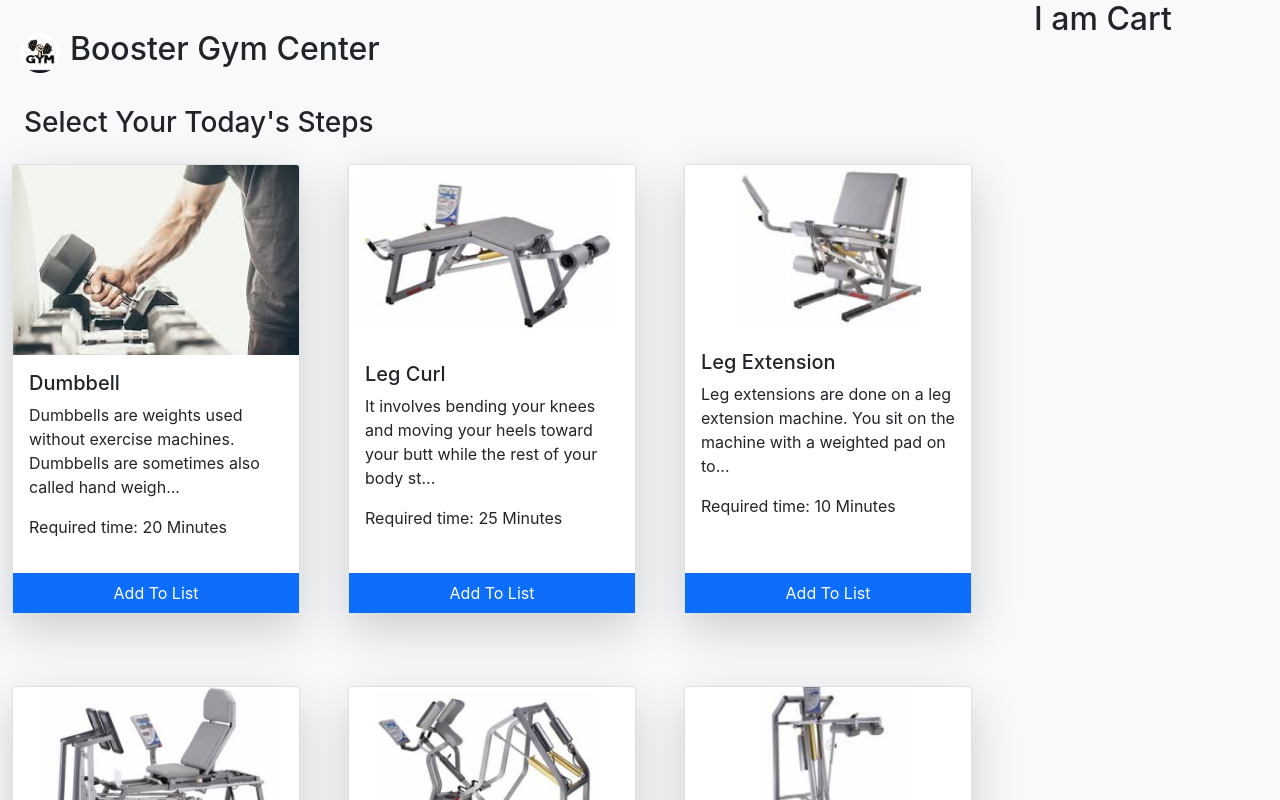
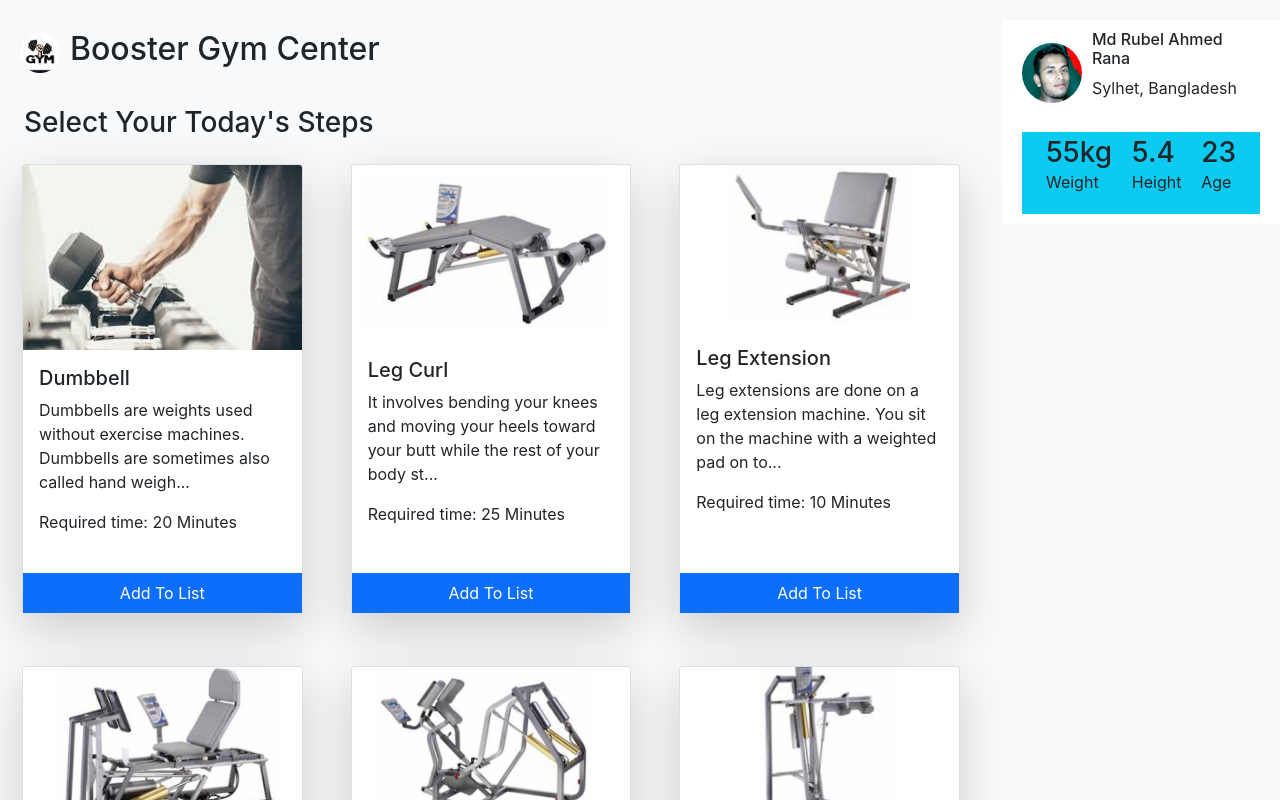
Before and after one commit to Md-Rubel-Ahmed-Rana/booster-gym-center, a React (Create React App) app: page / in a window 1280 px wide. Shown: the top 800 px of the page. Built offline with nearby package versions, Linux system fonts and the light colour scheme.

Commit message:
Profile added on cart component

```diff
--- a/src/App.css
+++ b/src/App.css
@@ -1,5 +1,8 @@
 .header-persons{
-    display: grid;
-    grid-template-columns: 4fr 1fr;
-    grid-gap: 50px;
+    display: flex;
+    grid-gap: 20px;
 }
+
+.main-section{
+    width: 1000px;
+}
--- a/src/App.js
+++ b/src/App.js
@@ -6,11 +6,11 @@ import Persons from "./components/Persons/Persons";
 function App() {
   return (
     <div className="header-persons">
-      <div>
+      <div className="main-section">
         <Header />
         <Persons />
       </div>
-      <div className="d-flex justify-content-between ">
+      <div>
           <Cart />
       </div>
 
--- a/src/components/Cart/Cart.css
+++ b/src/components/Cart/Cart.css
@@ -0,0 +1,17 @@
+.cart{
+    margin: 20px 0px;
+    padding: 10px 20px;
+    position: sticky;
+    top: 0;
+
+}
+.profile{
+    display: flex;
+    align-items: center;
+    gap: 10px;
+}
+.profile > img{
+    width: 60px;
+    height: 60px;
+    border-radius: 50%;
+}
--- a/src/components/Cart/Cart.js
+++ b/src/components/Cart/Cart.js
@@ -1,9 +1,31 @@
 import React from 'react';
+import "./Cart.css"
+import Rubel from "./rubel.jpg"
 
 const Cart = () => {
     return (
-        <div>
-            <h2>I am Cart</h2>
+        <div className='cart bg-white'>
+            <div className='profile'>
+                <img src={Rubel} alt="" />
+                <div>
+                    <h6>Md Rubel Ahmed Rana</h6>
+                    <p>Sylhet, Bangladesh</p>
+                </div>
+            </div>
+            <div className='d-flex justify-content-between mt-3 bg-info px-4 py-1 rounded-lg'>
+                <div>
+                    <h3 className='m-0'>55kg</h3>
+                    <p>Weight</p>
+                </div>
+                <div>
+                    <h3 className='m-0'>5.4</h3>
+                    <p>Height</p>
+                </div>
+                <div>
+                    <h3 className='m-0'>23</h3>
+                    <p>Age</p>
+                </div>
+            </div>
         </div>
     );
 };
--- a/src/components/Persons/Persons.js
+++ b/src/components/Persons/Persons.js
@@ -10,7 +10,7 @@ const Persons = () => {
             .then((data) => setPersons(data))
     }, [])
     return (
-        <div class="row row-cols-1 row-cols-md-3 g-4">
+        <div class="row row-cols-1 row-cols-md-3 g-1">
             {
                 persons.map((person) => <Person person={person} key={person.id} />)
             }
```
